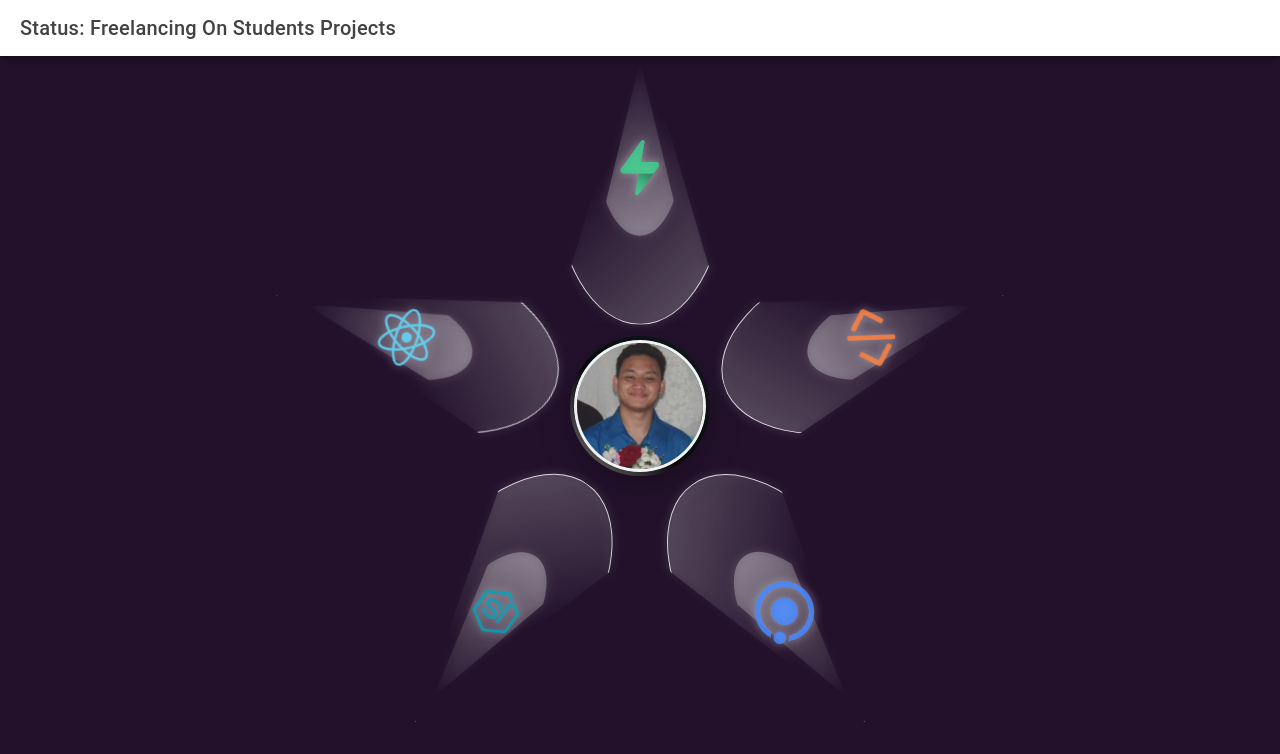
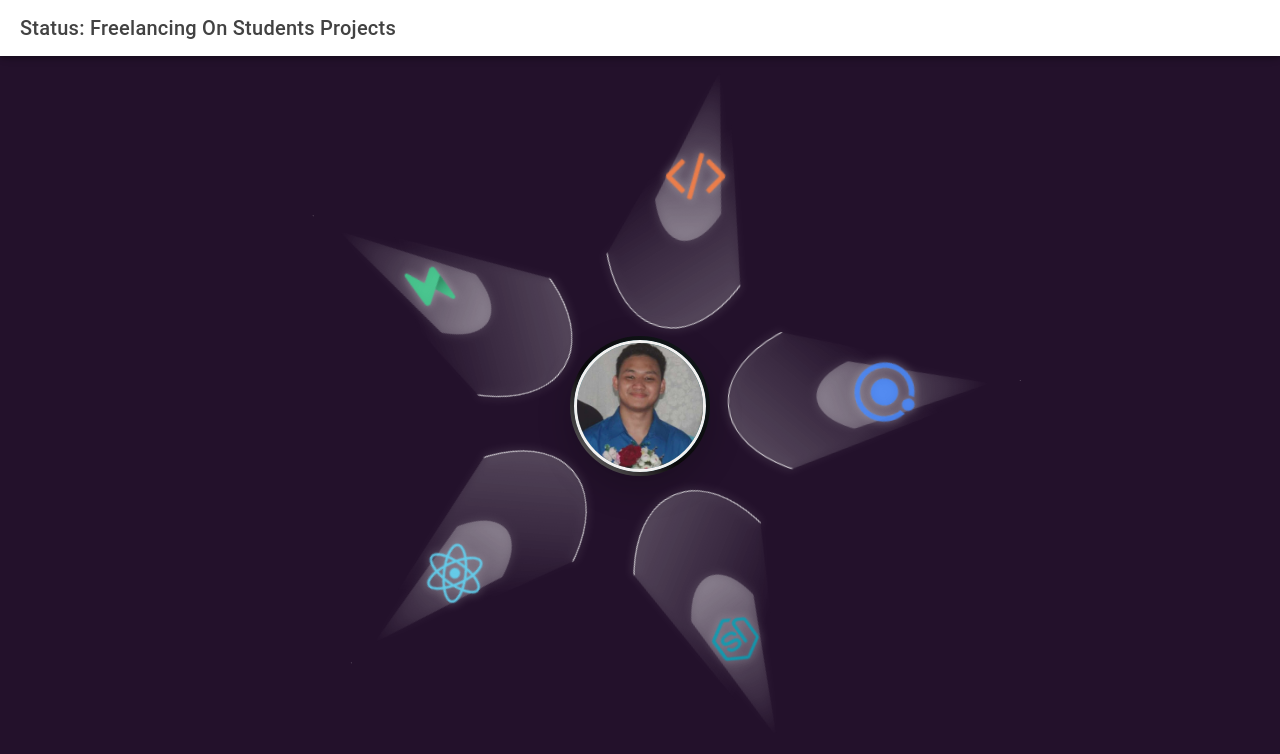
Before and after one commit to ArkDriveDev/Portfolio, a React (Vite) app: page /home in a window 1280 px wide. Shown: the top 754 px of the page. Built offline with nearby package versions, Linux system fonts and the light colour scheme.

Commit message:
Added a spinning animation to the flower in css

```diff
--- a/src/CSS/Avatar.css
+++ b/src/CSS/Avatar.css
@@ -15,7 +15,6 @@
   z-index: 0;
   pointer-events: none;
   filter: drop-shadow(0 0 5px rgba(255, 255, 255, 0.5));
-  /* Remove the global rotation animation */
 }
 
 .petal {
@@ -34,8 +33,7 @@
   justify-content: center;
   align-items: center;
   overflow: hidden;
-  /* Add transition for smooth rotation */
-  transition: transform 1.5s ease-in-out;
+  animation: spinFlower 150s linear infinite;
 }
 
 .petal-icon {
@@ -45,11 +43,13 @@
   opacity: 0.85;
   transform: translateY(-10%);
   transition: all 0.3s ease;
+  animation: counterSpin 150s linear infinite;
 }
 
 .petal:hover .petal-icon {
   transform: translateY(-10%) scale(1.15);
   opacity: 1;
+  animation-play-state: paused;
 }
 
 .petal::before {
@@ -84,6 +84,33 @@
 .p5 {
   transform: translate(-50%, -50%) rotate(288deg) translateY(-30%);
 }
+
+/* Continuous rotation animation */
+@keyframes spinFlower {
+  0% {
+    transform: translate(-50%, -50%) rotate(var(--start-rot, 0deg)) translateY(-30%);
+  }
+  100% {
+    transform: translate(-50%, -50%) rotate(calc(var(--start-rot, 0deg) + 360deg)) translateY(-30%);
+  }
+}
+
+/* Counter-rotation for icons to keep them upright */
+@keyframes counterSpin {
+  0% {
+    transform: translateY(-10%) rotate(0deg);
+  }
+  100% {
+    transform: translateY(-10%) rotate(-360deg);
+  }
+}
+
+/* Set custom properties for each petal's starting rotation */
+.p1 { --start-rot: 0deg; }
+.p2 { --start-rot: 72deg; }
+.p3 { --start-rot: 144deg; }
+.p4 { --start-rot: 216deg; }
+.p5 { --start-rot: 288deg; }
 
 /* Remove the center ring completely */
 .flower-center-ring {
@@ -174,7 +201,7 @@
 }
 
 .avatar:hover ~ .flower-wrapper .elegant-flower .petal {
-  animation: petalGlow 2s infinite;
+  animation: petalGlow 2s infinite, spinFlower 150s linear infinite;
 }
 
 .avatar:active {
@@ -225,7 +252,7 @@
   right: -25px;
   background: linear-gradient(45deg, #ff6b6b, #98e6f0, #96ceb4);
   background-size: 300% 300%;
-  animation: gradientShift 3s ease infinite, blinkFade 2s ease-in-out infinite;
+  animation: gradientShift 3s ease infinite, blinkFade 极s ease-in-out infinite;
   color: white;
   padding: 8px 12px;
   border-radius: 20px;
@@ -275,7 +302,7 @@
 
   50% {
     transform: scale(1.06);
-    box-shadow: 0 18px 40px rgba(79, 205, 196, 0.5);
+    box-shadow: 0 18px 40px rgba(79, 205, 196, 极.5);
   }
 
   100% {
@@ -333,8 +360,9 @@
 
 /* Reduced motion support */
 @media (prefers-reduced-motion: reduce) {
-  .petal {
-    transition: none;
+  .petal,
+  .petal-icon {
+    animation: none !important;
   }
 
   .avatar,
--- a/src/components/Avatar.tsx
+++ b/src/components/Avatar.tsx
@@ -1,4 +1,4 @@
-import React, { useState, useEffect } from 'react';
+import React from 'react';
 import { IonAvatar } from '@ionic/react';
 import '../CSS/Avatar.css';
 
@@ -19,26 +19,11 @@ const petalIcons = [
 ];
 
 const Avatar: React.FC = () => {
-  const [petals, setPetals] = useState(petalIcons);
-
-  // Rotate petals clockwise every 5s
-  useEffect(() => {
-    const interval = setInterval(() => {
-      setPetals((prev) => {
-        const last = prev[prev.length - 1];
-        const rest = prev.slice(0, -1);
-        return [last, ...rest]; // shift right = clockwise
-      });
-    }, 5000);
-
-    return () => clearInterval(interval);
-  }, []);
-
   return (
     <div className="avatar-container">
       <div className="flower-wrapper">
         <div className="elegant-flower">
-          {petals.map((icon, i) => (
+          {petalIcons.map((icon, i) => (
             <div key={i} className={`petal p${i + 1}`}>
               <img src={icon.src} alt={icon.alt} className="petal-icon" />
             </div>
```
